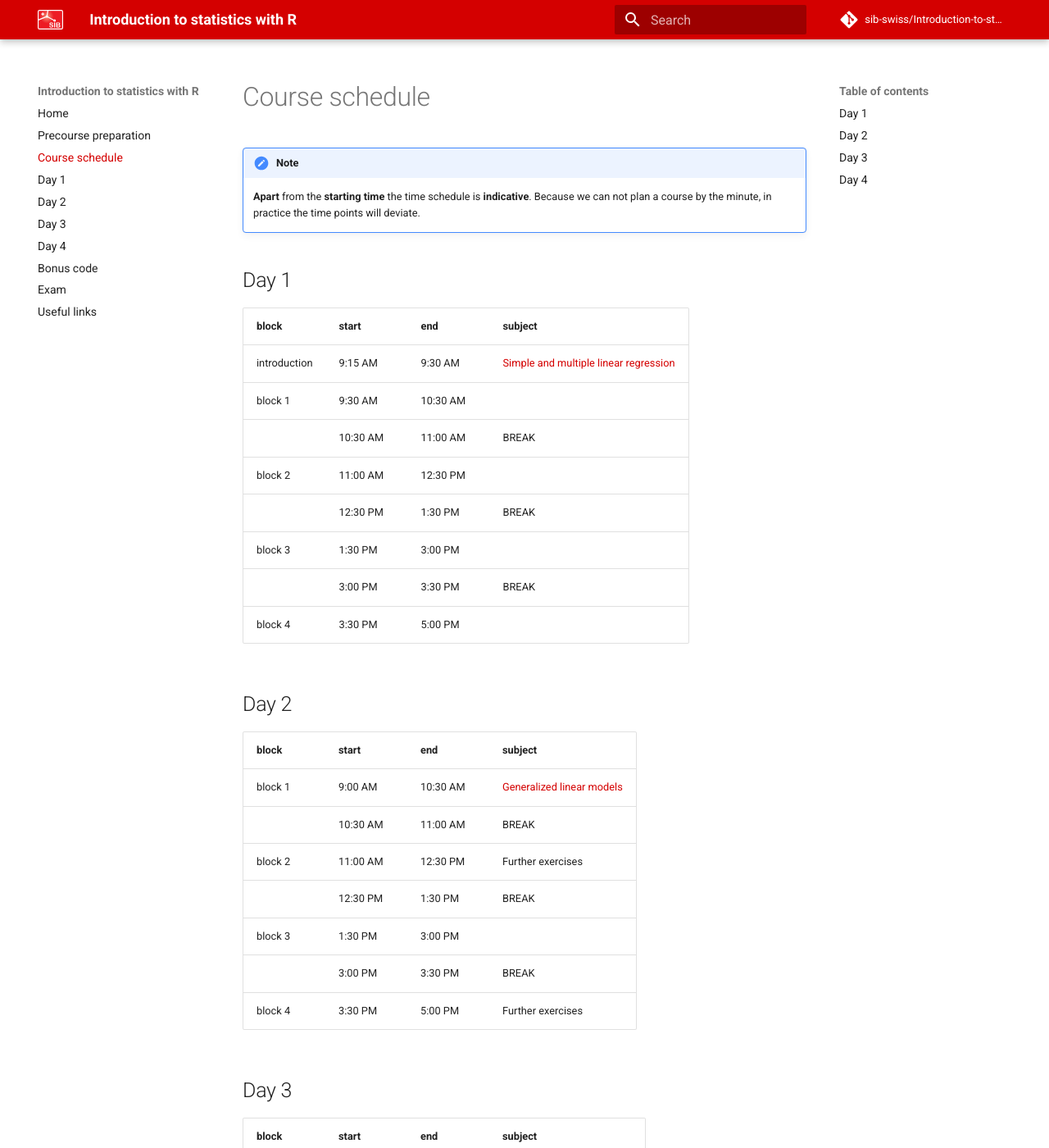
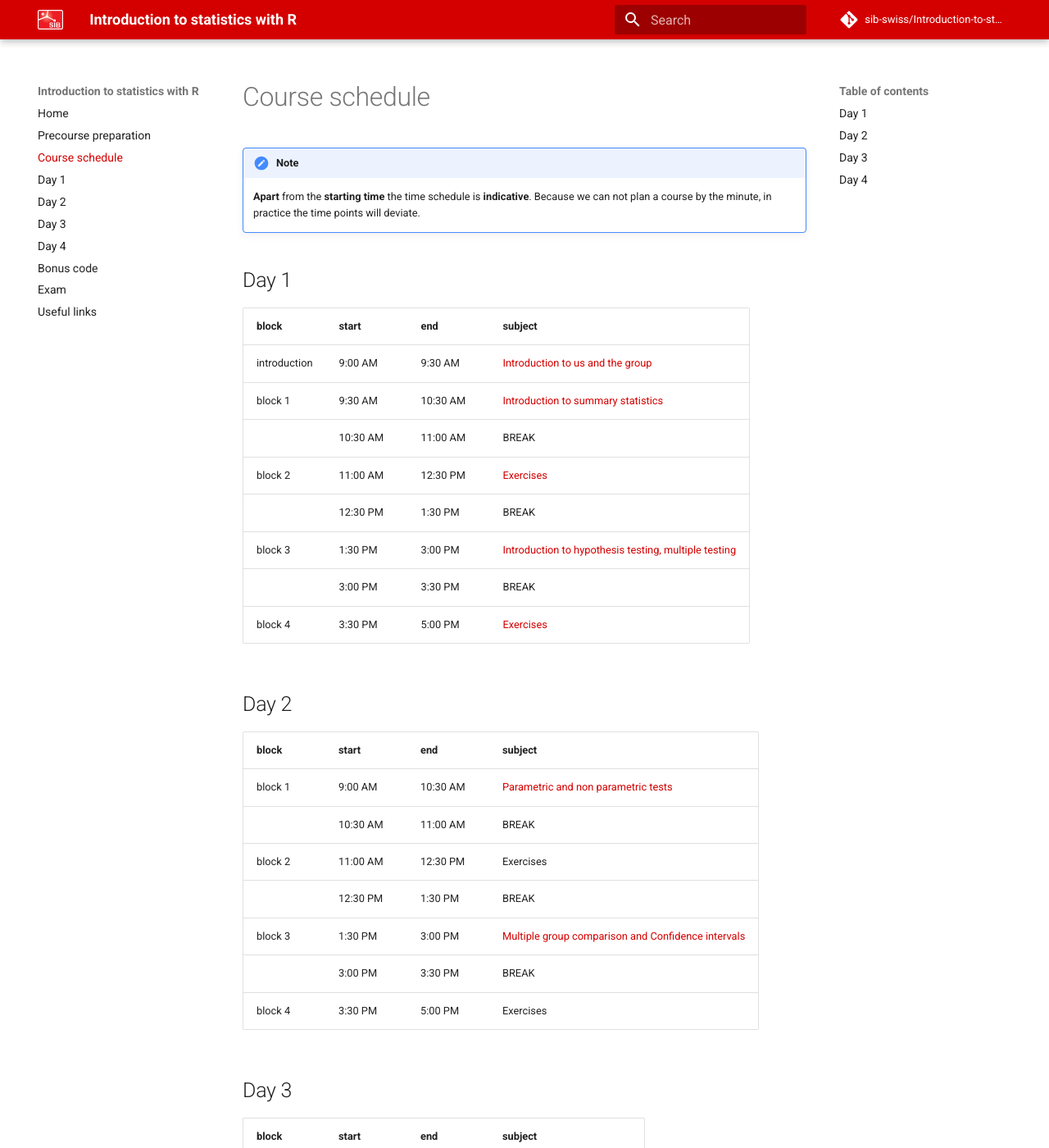
Before and after one commit to sib-swiss/Introduction-to-statistics-with-R, an MkDocs documentation site: the page built from docs/course_schedule.md, in a window 1280 px wide and 1400 px high. Shown: the whole window at 82% size. Built offline with MkDocs 1.6.1 and Material for MkDocs 9.7.7, drawn with Linux system fonts in a browser that asks for light colours; comment, search, counter and statistics services are not loaded; some of the changed text lies outside the part shown.

Commit message:
changes schedule

```diff
--- a/docs/course_schedule.md
+++ b/docs/course_schedule.md
@@ -6,49 +6,49 @@
 
 | block   	| start    	| end      	| subject                        	|
 |---------	|----------	|----------	|--------------------------------	|
-| introduction 	| 9:15 AM  	| 9:30 AM 	| [Simple and multiple linear regression](day1.md) |
-| block 1 	| 9:30 AM  	| 10:30 AM 	| []() |
+| introduction 	| 9:00 AM  	| 9:30 AM 	| [Introduction to us and the group](day1.md) |
+| block 1 	| 9:30 AM  	| 10:30 AM 	| [Introduction to summary statistics]() |
 |         	| 10:30 AM 	| 11:00 AM 	| BREAK                          	|
-| block 2 	| 11:00 AM 	| 12:30 PM 	| []() 	     |
+| block 2 	| 11:00 AM 	| 12:30 PM 	| [Exercises]() 	     |
 |         	| 12:30 PM 	| 1:30 PM  	| BREAK                          	|
-| block 3 	| 1:30 PM  	| 3:00 PM  	| []()             	 |
+| block 3 	| 1:30 PM  	| 3:00 PM  	| [Introduction to hypothesis testing, multiple testing]()             	 |
 |         	| 3:00 PM  	| 3:30 PM  	| BREAK                          	|
-| block 4 	| 3:30 PM  	| 5:00 PM  	| []()                  |
+| block 4 	| 3:30 PM  	| 5:00 PM  	| [Exercises]()                  |
 
 ## Day 2
 
 | block   	| start    	| end      	| subject                             	|
 |---------	|----------	|----------	|-------------------------------------	|
-| block 1 	| 9:00 AM  	| 10:30 AM 	| [Generalized linear models](day2.md) 	|
+| block 1 	| 9:00 AM  	| 10:30 AM 	| [Parametric and non parametric tests](day2.md) 	|
 |         	| 10:30 AM 	| 11:00 AM 	| BREAK                               	|
-| block 2 	| 11:00 AM 	| 12:30 PM 	| Further exercises  |
+| block 2 	| 11:00 AM 	| 12:30 PM 	| Exercises  |
 |         	| 12:30 PM 	| 1:30 PM  	| BREAK                               	|
-| block 3 	| 1:30 PM  	| 3:00 PM  	| []()      	|
+| block 3 	| 1:30 PM  	| 3:00 PM  	| [Multiple group comparison and Confidence intervals]()      	|
 |         	| 3:00 PM  	| 3:30 PM  	| BREAK                               	|
-| block 4 	| 3:30 PM  	| 5:00 PM  	| Further exercises	|
+| block 4 	| 3:30 PM  	| 5:00 PM  	| Exercises	|
 
 ## Day 3
 
 | block   	| start    	| end      	| subject                             	|
 |---------	|----------	|----------	|-------------------------------------	|
-| block 1 	| 9:00 AM  	| 10:30 AM 	| [Mixed-effects linear models](day3.md)	|
+| block 1 	| 9:00 AM  	| 10:30 AM 	| [Correlation and regression](day3.md)	|
 |         	| 10:30 AM 	| 11:00 AM 	| BREAK                               	|
-| block 2 	| 11:00 AM 	| 12:30 PM 	| []()            	|
+| block 2 	| 11:00 AM 	| 12:30 PM 	| [Exercises]()            	|
 |         	| 12:30 PM 	| 1:30 PM  	| BREAK                               	|
-| block 3 	| 1:30 PM  	| 3:00 PM  	| [Longitudinal data analysis](day3.md)  |
+| block 3 	| 1:30 PM  	| 3:00 PM  	| [Correlation and regression2](day3.md)  |
 |         	| 3:00 PM  	| 3:30 PM  	| BREAK                               	|
-| block 4 	| 3:30 PM  	| 5:00 PM  	| []() 	|
+| block 4 	| 3:30 PM  	| 5:00 PM  	| [Exercises]() 	|
 
 ## Day 4
 
 | block   	| start    	| end      	| subject                             	|
 |---------	|----------	|----------	|-------------------------------------	|
-| block 1 	| 9:00 AM  	| 10:30 AM 	| [Generalized additive models](day4.md)	|
+| block 1 	| 9:00 AM  	| 10:30 AM 	| [Visualisation and PCA](day4.md)	|
 |         	| 10:30 AM 	| 11:00 AM 	| BREAK                               	|
-| block 2 	| 11:00 AM 	| 12:30 PM 	| []()            	|
+| block 2 	| 11:00 AM 	| 12:30 PM 	| [Exercises]()            	|
 |         	| 12:30 PM 	| 1:30 PM  	| BREAK                               	|
-| block 3 	| 1:30 PM  	| 3:00 PM  	| []()  |
+| block 3 	| 1:30 PM  	| 3:00 PM  	| [Clustering]()  |
 |         	| 3:00 PM  	| 3:30 PM  	| BREAK                               	|
-| block 4 	| 3:30 PM  	| 5:00 PM  	| []() 	|
+| block 4 	| 3:30 PM  	| 5:00 PM  	| [Exercises]() 	|
 
 Generate markdown tables at [tablesgenerator.com](https://www.tablesgenerator.com/markdown_tables)
```
Also changed, not shown: docs/day4.md (+12 -6 lines).
